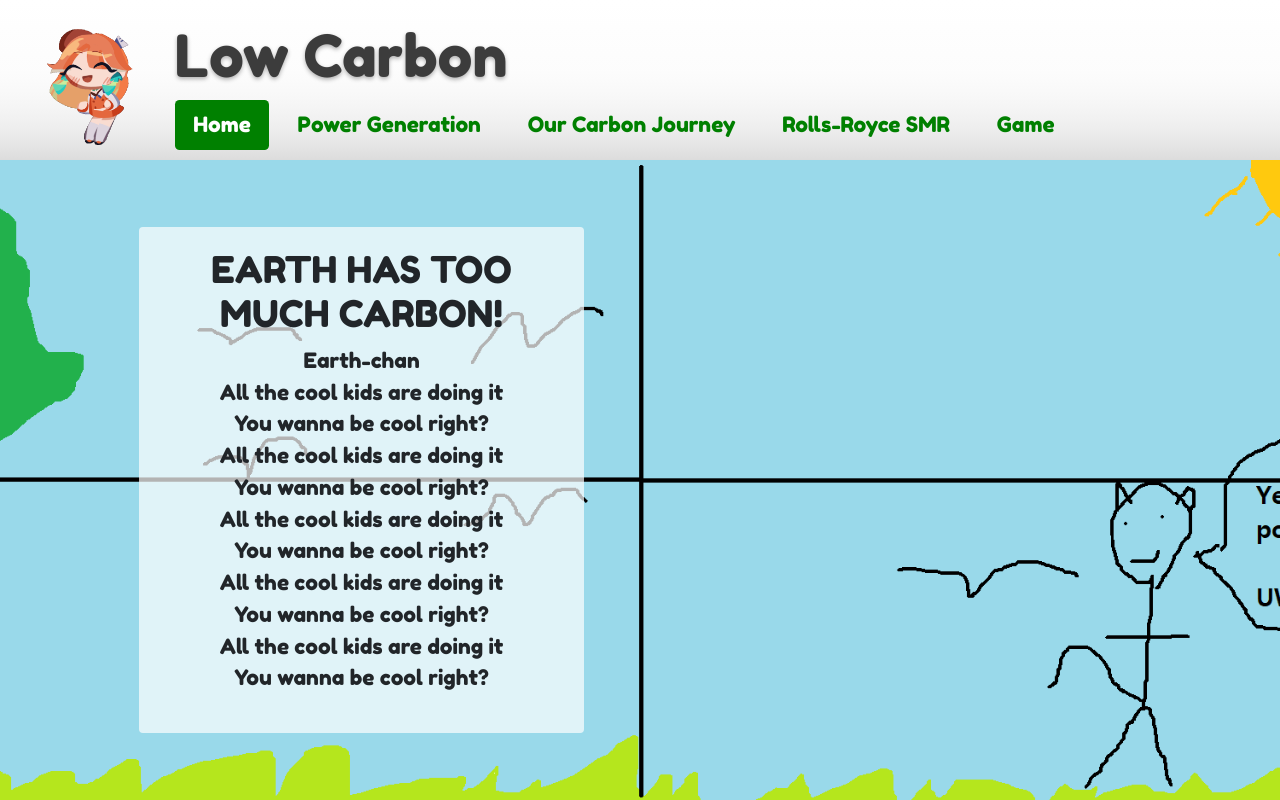
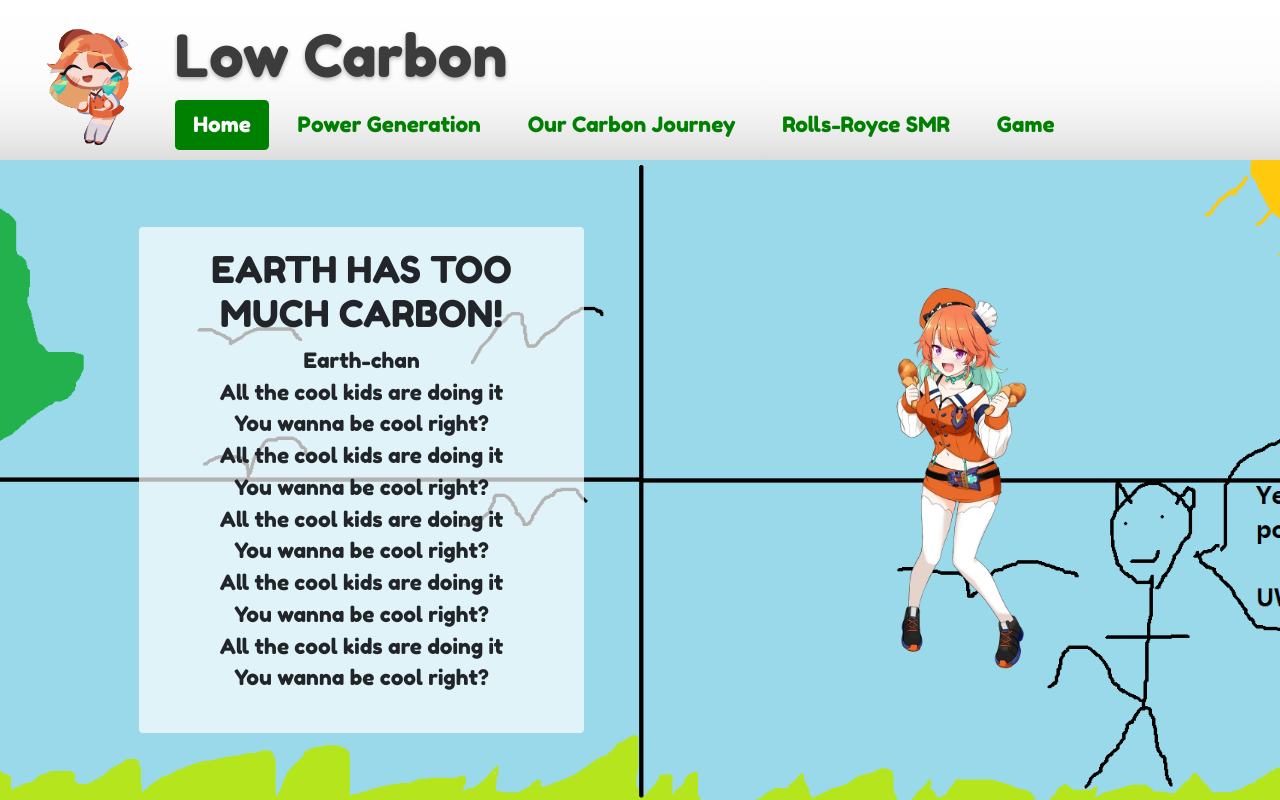
Before and after one commit to pottsb/Hackathon2022-FlatWebsite, a PHP site: page / in a window 1280 px wide. Run offline with PHP 8.4, Linux system fonts and the light colour scheme.

Commit message:
mascot container added

```diff
--- a/index.php
+++ b/index.php
@@ -25,6 +25,7 @@
             </div>
             <div class="IndexCol2">
 
+            <div class="mascot"></div>
             </div>
         </div>
 </div>
--- a/styles/style.css
+++ b/styles/style.css
@@ -112,6 +112,20 @@ h1 {
     width:50%;
     height:100%;
     float:right;
+
+    display: flex;
+    justify-content: center;
+    align-items: center;
+}
+
+.mascot{
+    height: 60%;
+    flex: 0 0 80%;
+    background-image: url("../images/kiara.png");
+    background-position: center;
+    background-repeat: no-repeat;
+    background-size:contain;
+
 }
 
 .keyFactsCol1{
```
Also changed, not shown: images/kiara.png (added).
